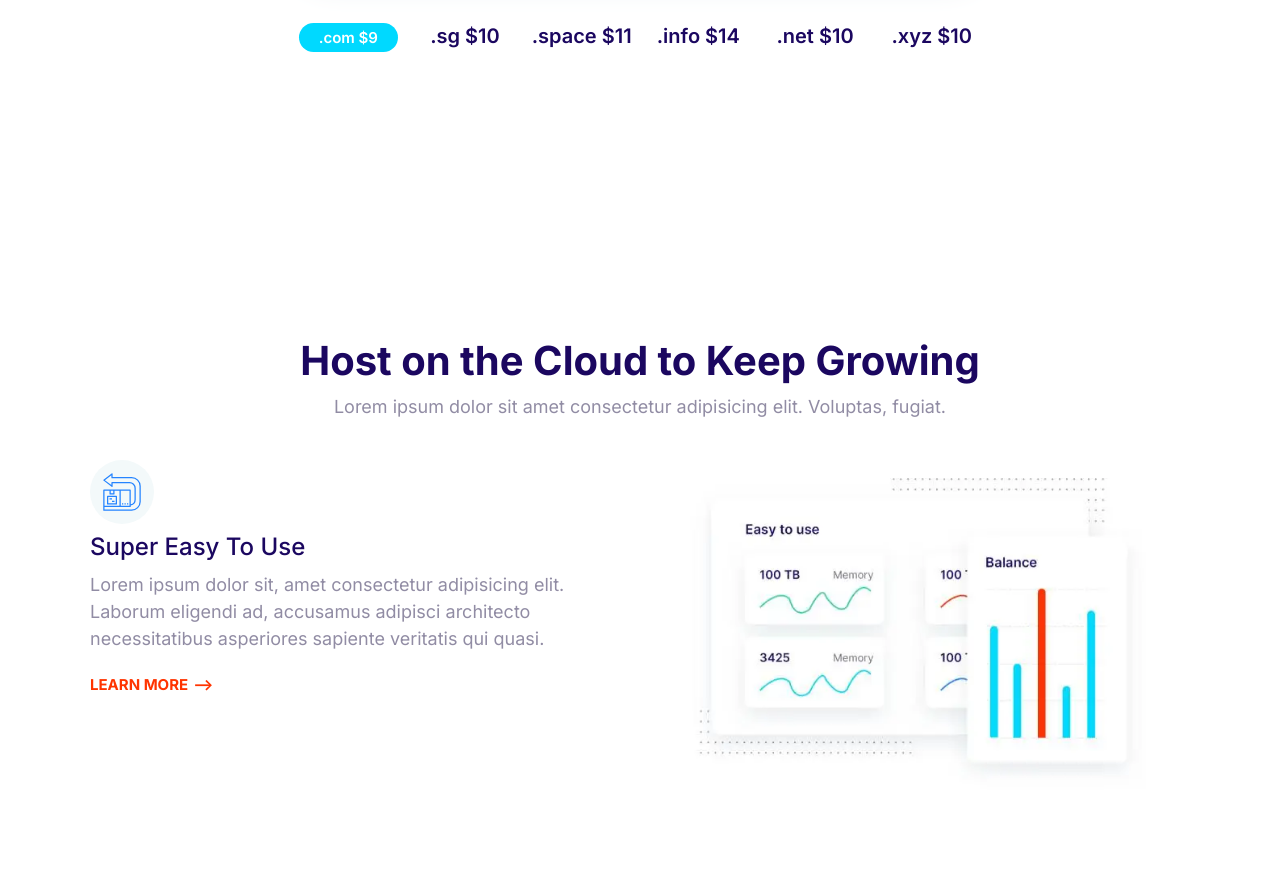
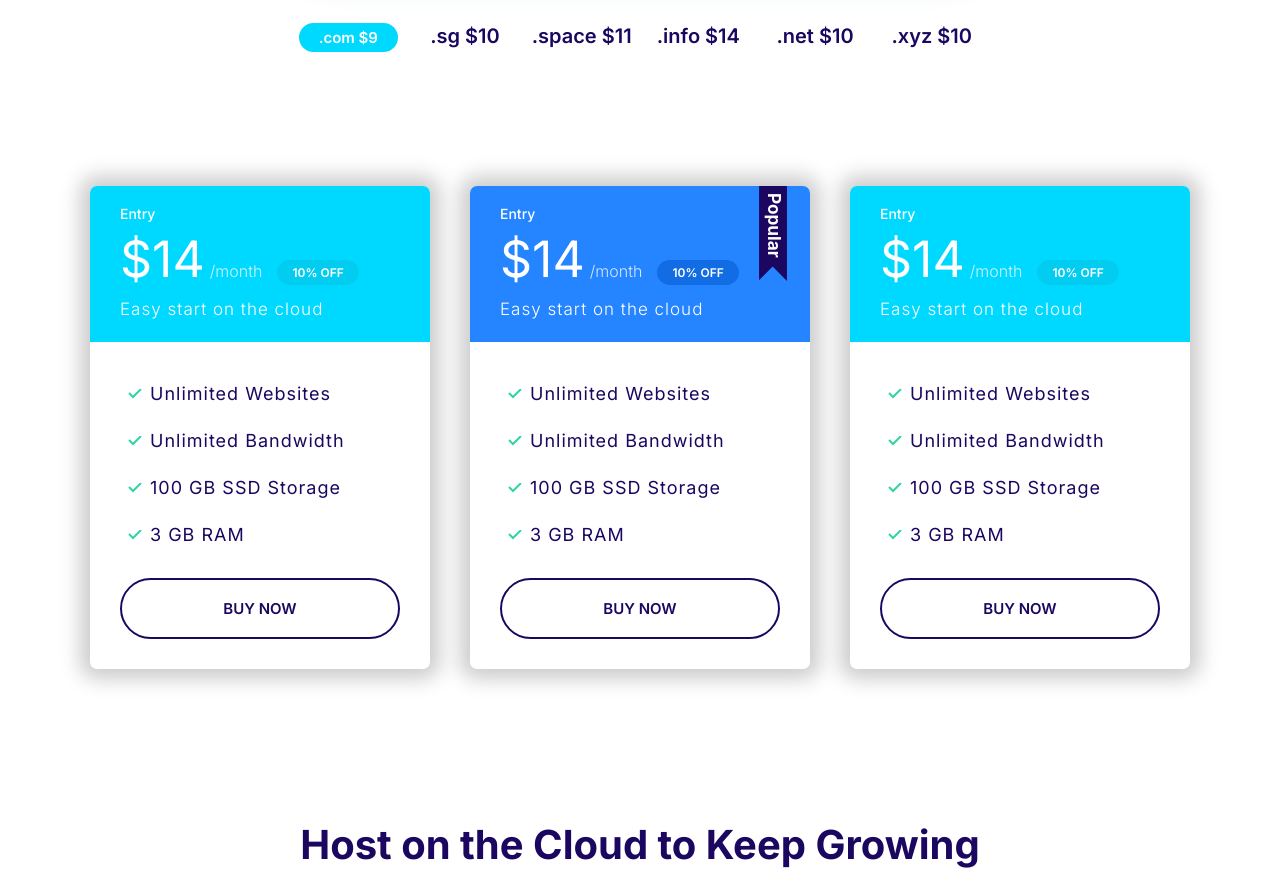
Before and after one commit to Thatapol/project-moshify, a plain HTML site: page index.html in a window 1280 px wide. Shown: the part 1100-1970 px from the top of the page. Drawn offline with nearby package versions, Linux system fonts and the light colour scheme.

Commit message:
Add AOS library for animations and SEO Optimization.

```diff
--- a/css/styles.css
+++ b/css/styles.css
@@ -812,6 +812,7 @@ a {
     /* display: flex;
     justify-content: space-evenly; */
     grid-template-columns: repeat(auto-fit, minmax(10rem, 1fr));
+    grid-template-rows: repeat(1, 6rem);
   }
 }
 
--- a/index.html
+++ b/index.html
@@ -3,7 +3,16 @@
   <head>
     <meta charset="UTF-8" />
     <meta name="viewport" content="width=device-width, initial-scale=1.0" />
-    <title>Document</title>
+    <meta
+      name="description"
+      content="Deploy your websites in less than 60 seconds"
+    />
+    <meta property="og:title" content="Moshify..." />
+    <meta property="og:description" content="Moshify..." />
+    <meta property="og:type" content="website" />
+    <meta property="og:image" content="https:// " />
+    <meta property="og:url" content="https://moshified.com " />
+    <title>Moshify - Go online for just $9</title>
     <link rel="preconnect" href="https://fonts.googleapis.com" />
     <link rel="preconnect" href="https://fonts.gstatic.com" crossorigin />
     <link
@@ -12,6 +21,7 @@
     />
     <link rel="stylesheet" href="css/modern-normalize.css" />
     <link rel="stylesheet" href="css/styles.css" />
+    <link rel="stylesheet" href="https://unpkg.com/aos@next/dist/aos.css" />
   </head>
   <body>
     <header>
@@ -34,13 +44,13 @@
       <div class="container">
         <div class="grid grid--cols-2">
           <header class="block__header hero__content">
-            <h1>Cloud Hosting for Pros</h1>
+            <h1 data-aos="fade-right">Cloud Hosting for Pros</h1>
             <p class="hero__tagline">
               Deploy your websites in less than 60 seconds.
             </p>
             <a href="#" class="btn btn--accent btn--stretched">Get started</a>
           </header>
-          <picture>
+          <picture data-aos="zoom-in-left">
             <source
               type="image/webp"
               srcset="images/banner@1x.webp 1x, images/banner@2x.webp 2x"
@@ -54,7 +64,7 @@
         </div>
       </div>
     </section>
-    <section class="block container block-domain">
+    <section class="block container block-domain" data-aos="fade-up">
       <header class="block__header">
         <h2>Starting at $9 per month</h2>
         <p>
@@ -84,6 +94,70 @@
         <li>.xyz $10</li>
       </ul>
     </section>
+    <section class="block container block-plan">
+      <div class="grid grid--cols-3">
+        <div class="plan" data-aos="fade-up">
+          <div class="card card--secondary">
+            <header class="card__header">
+              <h3 class="plan__name">Entry</h3>
+              <span class="plan__price">$14</span>
+              <span class="plan__billing-cycle">/month</span>
+              <span class="badge badge--secondary badge--small">10% OFF</span>
+              <span class="plan__description">Easy start on the cloud</span>
+            </header>
+            <div class="card__body">
+              <ul class="list list--tick">
+                <li class="list__item">Unlimited Websites</li>
+                <li class="list__item">Unlimited Bandwidth</li>
+                <li class="list__item">100 GB SSD Storage</li>
+                <li class="list__item">3 GB RAM</li>
+              </ul>
+              <button class="btn btn--outline btn--block">Buy now</button>
+            </div>
+          </div>
+        </div>
+        <div class="plan plan--popular" data-aos="fade-up">
+          <div class="card card--primary">
+            <header class="card__header">
+              <h3 class="plan__name">Entry</h3>
+              <span class="plan__price">$14</span>
+              <span class="plan__billing-cycle">/month</span>
+              <span class="badge badge--primary badge--small">10% OFF</span>
+              <span class="plan__description">Easy start on the cloud</span>
+            </header>
+            <div class="card__body">
+              <ul class="list list--tick">
+                <li class="list__item">Unlimited Websites</li>
+                <li class="list__item">Unlimited Bandwidth</li>
+                <li class="list__item">100 GB SSD Storage</li>
+                <li class="list__item">3 GB RAM</li>
+              </ul>
+              <button class="btn btn--outline btn--block">Buy now</button>
+            </div>
+          </div>
+        </div>
+        <div class="plan" data-aos="fade-up">
+          <div class="card card--secondary">
+            <header class="card__header">
+              <h3 class="plan__name">Entry</h3>
+              <span class="plan__price">$14</span>
+              <span class="plan__billing-cycle">/month</span>
+              <span class="badge badge--secondary badge--small">10% OFF</span>
+              <span class="plan__description">Easy start on the cloud</span>
+            </header>
+            <div class="card__body">
+              <ul class="list list--tick">
+                <li class="list__item">Unlimited Websites</li>
+                <li class="list__item">Unlimited Bandwidth</li>
+                <li class="list__item">100 GB SSD Storage</li>
+                <li class="list__item">3 GB RAM</li>
+              </ul>
+              <button class="btn btn--outline btn--block">Buy now</button>
+            </div>
+          </div>
+        </div>
+      </div>
+    </section>
     <section class="block container">
       <header class="block__header">
         <h2>Host on the Cloud to Keep Growing</h2>
@@ -93,7 +167,7 @@
         </p>
       </header>
       <article class="grid grid--cols-2 feature">
-        <div class="feature__content">
+        <div class="feature__content" data-aos="fade-right">
           <span class="icon-container">
             <svg class="icon icon--primary">
               <use xlink:href="images/sprite.svg#easy"></use>
@@ -107,7 +181,7 @@
           </p>
           <a href="#" class="link-arrow">Learn More</a>
         </div>
-        <figure>
+        <figure data-aos="zoom-in-left">
           <picture>
             <source
               type="image/webp"
@@ -122,7 +196,7 @@
         </figure>
       </article>
       <article class="grid grid--cols-2 feature">
-        <div class="feature__content">
+        <div class="feature__content" data-aos="fade-right">
           <span class="icon-container">
             <svg class="icon icon--primary">
               <use xlink:href="images/sprite.svg#computer"></use>
@@ -136,7 +210,7 @@
           </p>
           <a href="#" class="link-arrow">Learn More</a>
         </div>
-        <figure>
+        <figure data-aos="zoom-in-left">
           <picture>
             <source
               type="image/webp"
@@ -151,7 +225,7 @@
         </figure>
       </article>
       <article class="grid grid--cols-2 feature">
-        <div class="feature__content">
+        <div class="feature__content" data-aos="fade-right">
           <span class="icon-container">
             <svg class="icon icon--primary">
               <use xlink:href="images/sprite.svg#settings"></use>
@@ -165,7 +239,7 @@
           </p>
           <a href="#" class="link-arrow">Learn More</a>
         </div>
-        <figure>
+        <figure data-aos="zoom-in-left">
           <picture>
             <source
               type="image/webp"
@@ -180,7 +254,7 @@
         </figure>
       </article>
       <article class="grid grid--cols-2 feature">
-        <div class="feature__content">
+        <div class="feature__content" data-aos="fade-right">
           <span class="icon-container">
             <svg class="icon icon--primary">
               <use xlink:href="images/sprite.svg#clock"></use>
@@ -194,7 +268,7 @@
           </p>
           <a href="#" class="link-arrow">Learn More</a>
         </div>
-        <figure>
+        <figure data-aos="zoom-in-left">
           <picture>
             <source
               type="image/webp"
@@ -214,7 +288,7 @@
         <h2>User-friendly Control Panel</h2>
       </header>
       <div class="container grid grid--cols-2">
-        <picture class="block-showcase__image">
+        <picture class="block-showcase__image" data-aos="zoom-in-right">
           <source
             type="image/webp"
             srcset="images/ipad@1x.webp 1x, images/ipad@2x.webp 2x"
@@ -225,7 +299,7 @@
           />
           <img src="images/ipad@2x.png" alt="" />
         </picture>
-        <ul class="list">
+        <ul class="list" data-aos="fade-left">
           <li>
             <div class="media">
               <div class="media__image">
@@ -280,7 +354,7 @@
         </ul>
       </div>
     </section>
-    <section class="block">
+    <section class="block" data-aos="fade-up">
       <header class="block__header">
         <h2>What our Customera are Saying</h2>
         <p>
@@ -412,5 +486,9 @@
       </div>
     </footer>
     <script src="js/main.js"></script>
+    <script src="https://unpkg.com/aos@next/dist/aos.js"></script>
+    <script>
+      AOS.init();
+    </script>
   </body>
 </html>
```
